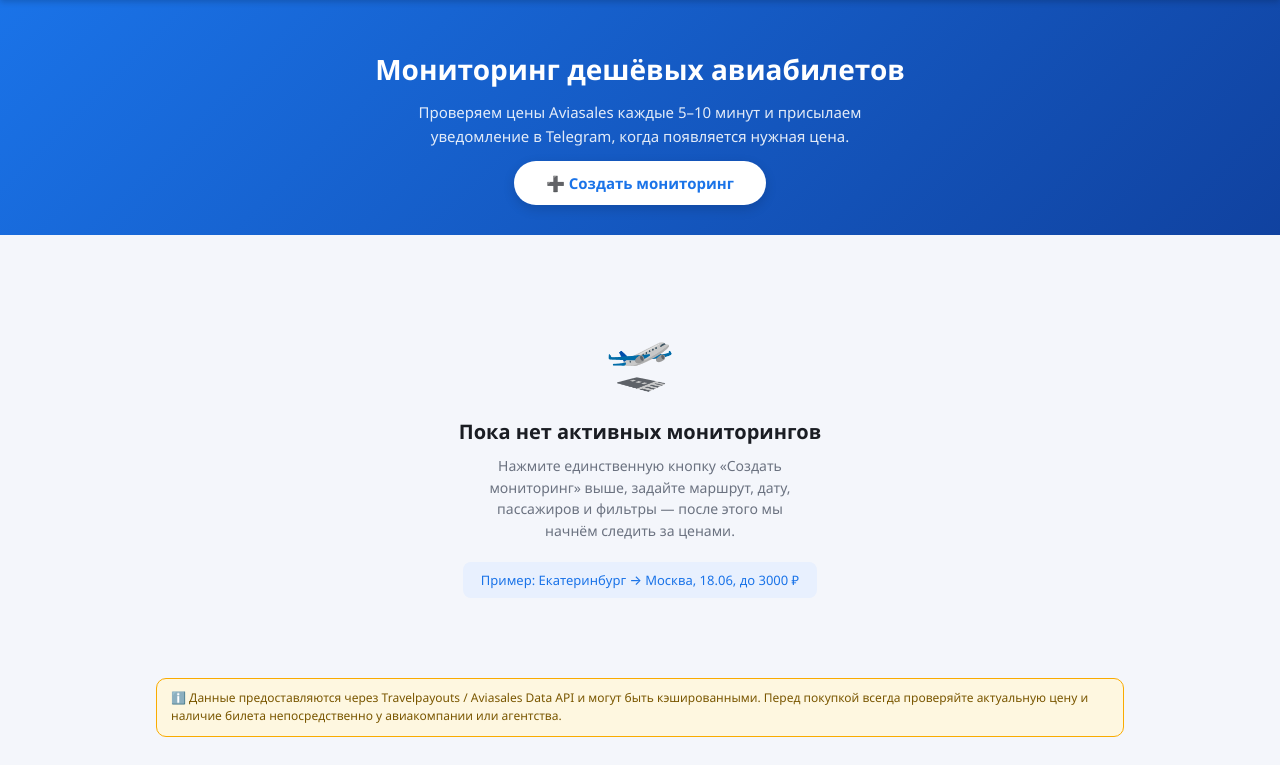
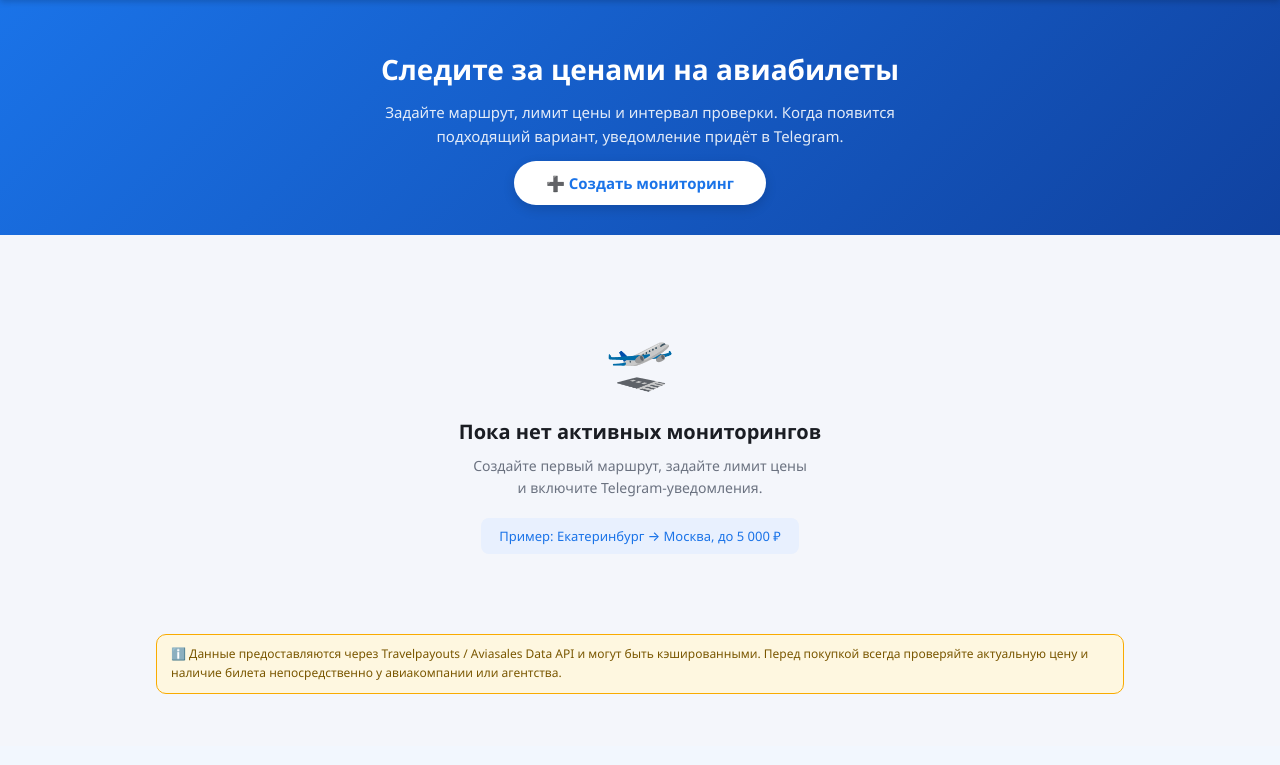
Before and after one commit to AiRigaLabs01/TravellTickets, a FastAPI app: page / in a window 1280 px wide. Shown: the part 54-819 px from the top of the page. After the commit the page ends 748 px from the top, so only its background shows below. Run offline with FastAPI, Linux system fonts and the light colour scheme.

Commit message:
Polish monitoring dashboard UI

```diff
--- a/app/templates/index.html
+++ b/app/templates/index.html
@@ -13,63 +13,89 @@
 </nav>
 
 {% if not routes %}
-<div class="hero"><h1>Мониторинг дешёвых авиабилетов</h1><p>Проверяем цены Aviasales каждые 5–10 минут и присылаем уведомление в Telegram, когда появляется нужная цена.</p><a class="btn-hero" href="/route/new">➕ Создать мониторинг</a></div>
+<div class="hero">
+  <h1>Следите за ценами на авиабилеты</h1>
+  <p>Задайте маршрут, лимит цены и интервал проверки. Когда появится подходящий вариант, уведомление придёт в Telegram.</p>
+  <a class="btn-hero" href="/route/new">➕ Создать мониторинг</a>
+</div>
 {% else %}
-<div style="background:var(--primary);padding:16px 24px;display:flex;align-items:center;justify-content:space-between;flex-wrap:wrap;gap:10px">
-  <div style="color:#fff"><div style="font-size:15px;font-weight:700">Мониторинг дешёвых авиабилетов</div><div style="font-size:12px;opacity:.8">Проверяем цены каждые 5–10 минут, отправляем в Telegram</div></div>
-  <a class="btn" style="background:#fff;color:var(--primary);font-weight:700" href="/route/new">➕ Создать мониторинг</a>
+<div style="background:linear-gradient(135deg,#1a73e8 0%,#1042a0 100%);padding:22px 24px;color:#fff">
+  <div class="container" style="margin:0 auto;display:flex;align-items:center;justify-content:space-between;gap:16px;flex-wrap:wrap">
+    <div>
+      <div style="font-size:20px;font-weight:800;line-height:1.2">Мониторинг авиабилетов</div>
+      <div style="font-size:13px;opacity:.86;margin-top:4px">Автопроверка Travelpayouts / Aviasales, уведомления в Telegram, ручная проверка на Яндексе</div>
+    </div>
+    <a class="btn" style="background:#fff;color:var(--primary);font-weight:800;padding:10px 18px" href="/route/new">➕ Создать мониторинг</a>
+  </div>
 </div>
 {% endif %}
 
 <div class="container">
 {% if routes %}
-  <div class="alert alert-warning" style="margin-bottom:18px">⚠️ Цены получены из кэша Aviasales. Актуальность и наличие билета всегда уточняйте непосредственно у продавца перед покупкой.</div>
+  <div class="alert alert-warning" style="margin-bottom:18px">⚠️ Цены получены из кэша Aviasales. Перед покупкой проверяйте актуальную цену и тариф у продавца или на Яндекс Путешествиях.</div>
   <div class="section-header"><h2>Активные мониторинги ({{ routes | length }})</h2></div>
 
   {% for route in routes %}
   {% set last = last_checks.get(route.id) %}
-  <div class="card" style="padding:18px 20px">
+  <div class="card" style="padding:20px 22px;border-radius:14px">
     <div class="route-card-header">
-      <div style="flex:1;min-width:0">
+      <div style="flex:1;min-width:250px">
         <div class="route-title-row">
-          <a href="/route/{{ route.id }}">{{ route.origin_city }} → {{ route.dest_city }}</a>
+          <a href="/route/{{ route.id }}" style="font-size:20px">{{ route.origin_city }} → {{ route.dest_city }}</a>
+          {% if route.trip_type == 'roundtrip' %}<span class="badge badge-info">туда-обратно</span>{% else %}<span class="badge badge-info">только туда</span>{% endif %}
           {% if route.is_active %}<span class="badge badge-active">активен</span>{% else %}<span class="badge badge-inactive">остановлен</span>{% endif %}
           {% if route.last_error %}<span class="badge badge-error" title="{{ route.last_error }}">⚠ ошибка</span>{% endif %}
         </div>
-        <div class="route-meta">
+        <div class="route-meta" style="gap:12px">
           <span>👤 {{ creator_label(route) }}</span>
-          <span>📅 {{ route.departure_date | fmt_route_date }}</span>
-          <span>💰 до {{ route.max_price | fmt_price }}</span>
-          <span>⏱ каждые {{ route.interval_minutes }} мин</span>
-          {% if route.direct_only %}<span>✈️ только прямые</span>{% endif %}
+          <span>📅 туда {{ route.departure_date | fmt_route_date }}</span>
+          {% if route.return_date %}<span>↩️ обратно {{ route.return_date | fmt_route_date }}</span>{% endif %}
+          <span>💰 лимит {{ route.max_price | fmt_price }}</span>
+          <span>⏱ {{ route.interval_minutes }} мин</span>
+          {% if route.direct_only %}<span>✈️ прямые</span>{% endif %}
           {% if route.last_checked_at %}<span>🕐 {{ route.last_checked_at | fmt_dt }}</span>{% else %}<span class="badge badge-info" style="font-size:11px">ещё не проверялся</span>{% endif %}
         </div>
-        {% set filters = [] %}
-        {% if route.destination_airports %}{% for ap in route.destination_airports.split(',') %}{% set _ = filters.append(ap.strip()) %}{% endfor %}{% endif %}
-        {% if route.airline_codes %}{% for al in route.airline_codes.split(',') %}{% set _ = filters.append(al.strip()) %}{% endfor %}{% endif %}
-        {% if filters %}<div class="filters-summary">
+        <div class="filters-summary">
           {% if route.destination_airports %}{% for ap in route.destination_airports.split(',') %}<span class="tag">{{ airport_label(ap.strip()) }}</span>{% endfor %}{% endif %}
           {% if route.airline_codes %}{% for al in route.airline_codes.split(',') %}<span class="tag tag-airline">{{ airline_label(al.strip()) }}</span>{% endfor %}{% endif %}
           {% if route.departure_time_from or route.departure_time_to %}<span class="tag">вылет {{ route.departure_time_from or "—" }}–{{ route.departure_time_to or "—" }}</span>{% endif %}
           {% if route.arrival_time_from or route.arrival_time_to %}<span class="tag">прилёт {{ route.arrival_time_from or "—" }}–{{ route.arrival_time_to or "—" }}</span>{% endif %}
-        </div>{% endif %}
+        </div>
       </div>
-      <div class="price-display" style="min-width:130px">
+      <div class="price-display" style="min-width:150px;background:#f8f9fc;border:1px solid var(--border);border-radius:14px;padding:14px;text-align:center">
         {% if route.last_best_price %}
           <div class="price-big">{{ route.last_best_price | fmt_price }}</div><div class="price-max">лучшая подходящая</div>
         {% elif last and not last.matches_filters %}
-          <div class="price-big">{{ last.price | fmt_price }}</div><div class="price-max">выше лимита</div>
+          <div class="price-big" style="color:var(--danger)">{{ last.price | fmt_price }}</div><div class="price-max">выше лимита</div>
         {% else %}
-          <div class="price-na">нет данных</div>
+          <div class="price-na">нет данных</div><div class="price-max">запустите проверку</div>
         {% endif %}
       </div>
     </div>
-    {% if last %}<hr class="route-divider"><div style="font-size:11px;color:var(--muted);font-weight:700;text-transform:uppercase;letter-spacing:.4px;margin-bottom:6px">{% if last.matches_filters %}Последний подходящий рейс{% else %}Минимальная найденная цена выше лимита{% endif %}</div><div style="display:flex;flex-wrap:wrap;gap:16px;font-size:13px"><span><strong>{{ last.airline }} {{ last.flight_number }}</strong></span><span>{{ last.origin_airport or '—' }} → {{ last.destination_airport or '—' }}</span><span>💵 {{ last.price | fmt_price }}{% if not last.matches_filters %} при лимите {{ route.max_price | fmt_price }}{% endif %}</span><span>✈ вылет {{ last.departure_at | fmt_time }}</span><span>🛬 прилёт {{ last.estimated_arrival_at | fmt_time }}{% if last.is_estimated_arrival %}&nbsp;<span style="color:var(--muted)" title="Рассчитано по длительности рейса">~</span>{% endif %}</span>{% if last.gate %}<span>🏪 {{ last.gate }}</span>{% endif %}<span>{% if last.yandex_travel_url %}<a href="{{ last.yandex_travel_url }}" target="_blank">Яндекс</a>{% endif %}</span></div>{% endif %}
-    <div class="action-row"><form method="post" action="/route/{{ route.id }}/check" style="display:contents"><button class="btn btn-primary btn-sm" type="submit">🔍 Проверить</button></form><a class="btn btn-secondary btn-sm" href="/route/{{ route.id }}">📋 История</a><a class="btn btn-secondary btn-sm" href="/route/{{ route.id }}/edit">✏️ Изменить</a><form method="post" action="/route/{{ route.id }}/toggle" style="display:contents">{% if route.is_active %}<button class="btn btn-ghost btn-sm" type="submit">⏸ Пауза</button>{% else %}<button class="btn btn-success btn-sm" type="submit">▶ Возобновить</button>{% endif %}</form><form method="post" action="/route/{{ route.id }}/delete" style="display:contents" onsubmit="return confirm('Удалить мониторинг «{{ route.title }}»?')"><button class="btn btn-danger btn-sm" type="submit">🗑</button></form></div>
+    {% if last %}
+      <hr class="route-divider">
+      <div style="font-size:11px;color:var(--muted);font-weight:800;text-transform:uppercase;letter-spacing:.4px;margin-bottom:8px">{% if last.matches_filters %}Последний подходящий вариант{% else %}Минимальная найденная цена выше лимита{% endif %}</div>
+      <div style="display:grid;grid-template-columns:repeat(auto-fit,minmax(145px,1fr));gap:10px;font-size:13px;background:#fbfcff;border:1px solid var(--border);border-radius:12px;padding:12px">
+        <span><strong>{{ last.airline }} {{ last.flight_number }}</strong></span>
+        <span>{{ last.origin_airport or '—' }} → {{ last.destination_airport or '—' }}</span>
+        <span>💵 {{ last.price | fmt_price }}{% if not last.matches_filters %}<br><small style="color:var(--muted)">лимит {{ route.max_price | fmt_price }}</small>{% endif %}</span>
+        <span>✈ {{ last.departure_at | fmt_time }}</span>
+        <span>🛬 {{ last.estimated_arrival_at | fmt_time }}{% if last.is_estimated_arrival %}&nbsp;<span style="color:var(--muted)" title="Рассчитано по длительности рейса">~</span>{% endif %}</span>
+        {% if last.gate %}<span>🏪 {{ last.gate }}</span>{% endif %}
+        {% if last.yandex_travel_url %}<span><a href="{{ last.yandex_travel_url }}" target="_blank">🔗 Яндекс</a></span>{% endif %}
+      </div>
+    {% endif %}
+    <div class="action-row" style="margin-top:16px">
+      <form method="post" action="/route/{{ route.id }}/check" style="display:contents"><button class="btn btn-primary btn-sm" type="submit">🔍 Проверить</button></form>
+      <a class="btn btn-secondary btn-sm" href="/route/{{ route.id }}">📋 История</a>
+      <a class="btn btn-secondary btn-sm" href="/route/{{ route.id }}/edit">✏️ Изменить</a>
+      <form method="post" action="/route/{{ route.id }}/toggle" style="display:contents">{% if route.is_active %}<button class="btn btn-ghost btn-sm" type="submit">⏸ Пауза</button>{% else %}<button class="btn btn-success btn-sm" type="submit">▶ Возобновить</button>{% endif %}</form>
+      <form method="post" action="/route/{{ route.id }}/delete" style="display:contents" onsubmit="return confirm('Удалить мониторинг «{{ route.title }}»?')"><button class="btn btn-danger btn-sm" type="submit">🗑</button></form>
+    </div>
   </div>
   {% endfor %}
 {% else %}
-  <div class="empty-state"><div class="icon">🛫</div><h3>Пока нет активных мониторингов</h3><p>Нажмите единственную кнопку «Создать мониторинг» выше, задайте маршрут, дату, пассажиров и фильтры — после этого мы начнём следить за ценами.</p><div class="example">Пример: Екатеринбург → Москва, 18.06, до 3000 ₽</div></div>
+  <div class="empty-state"><div class="icon">🛫</div><h3>Пока нет активных мониторингов</h3><p>Создайте первый маршрут, задайте лимит цены и включите Telegram-уведомления.</p><div class="example">Пример: Екатеринбург → Москва, до 5 000 ₽</div></div>
 {% endif %}
   <div class="disclaimer">ℹ️ Данные предоставляются через Travelpayouts / Aviasales Data API и могут быть кэшированными. Перед покупкой всегда проверяйте актуальную цену и наличие билета непосредственно у авиакомпании или агентства.</div>
 </div>
```
